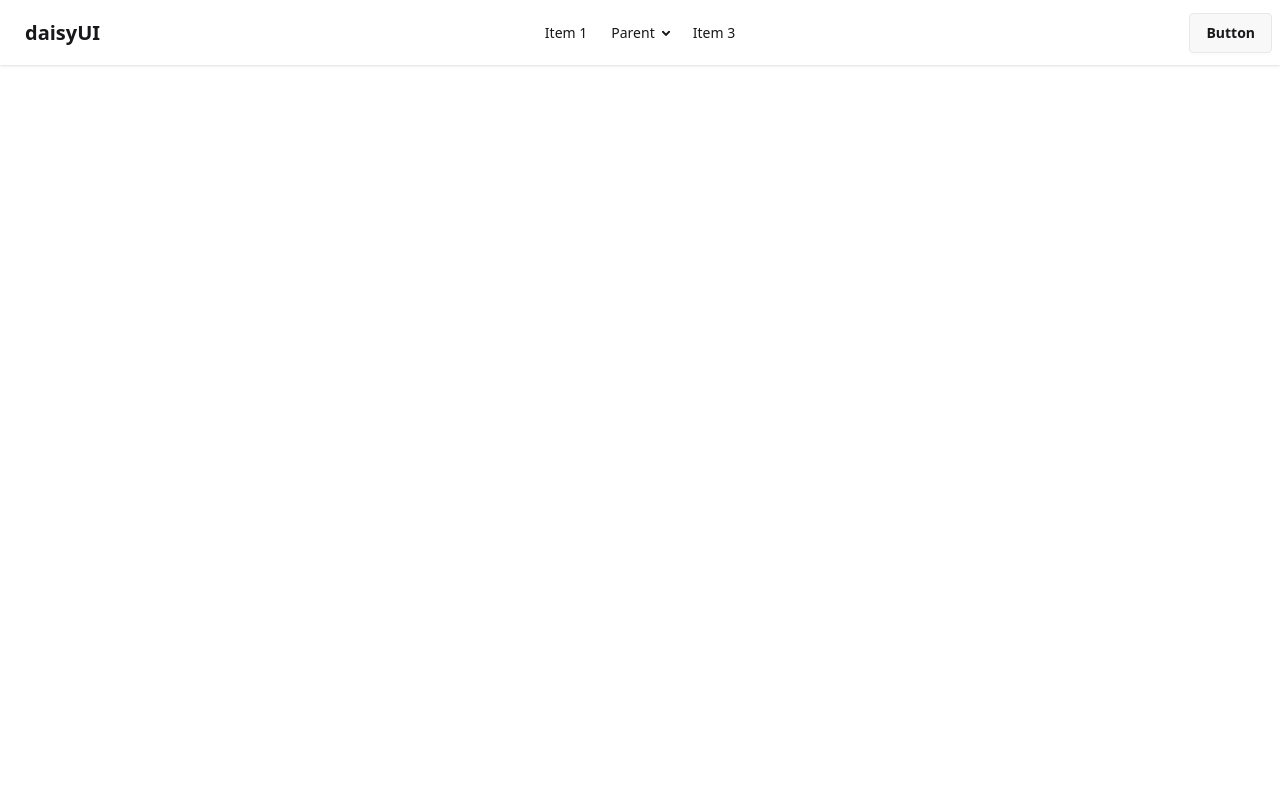
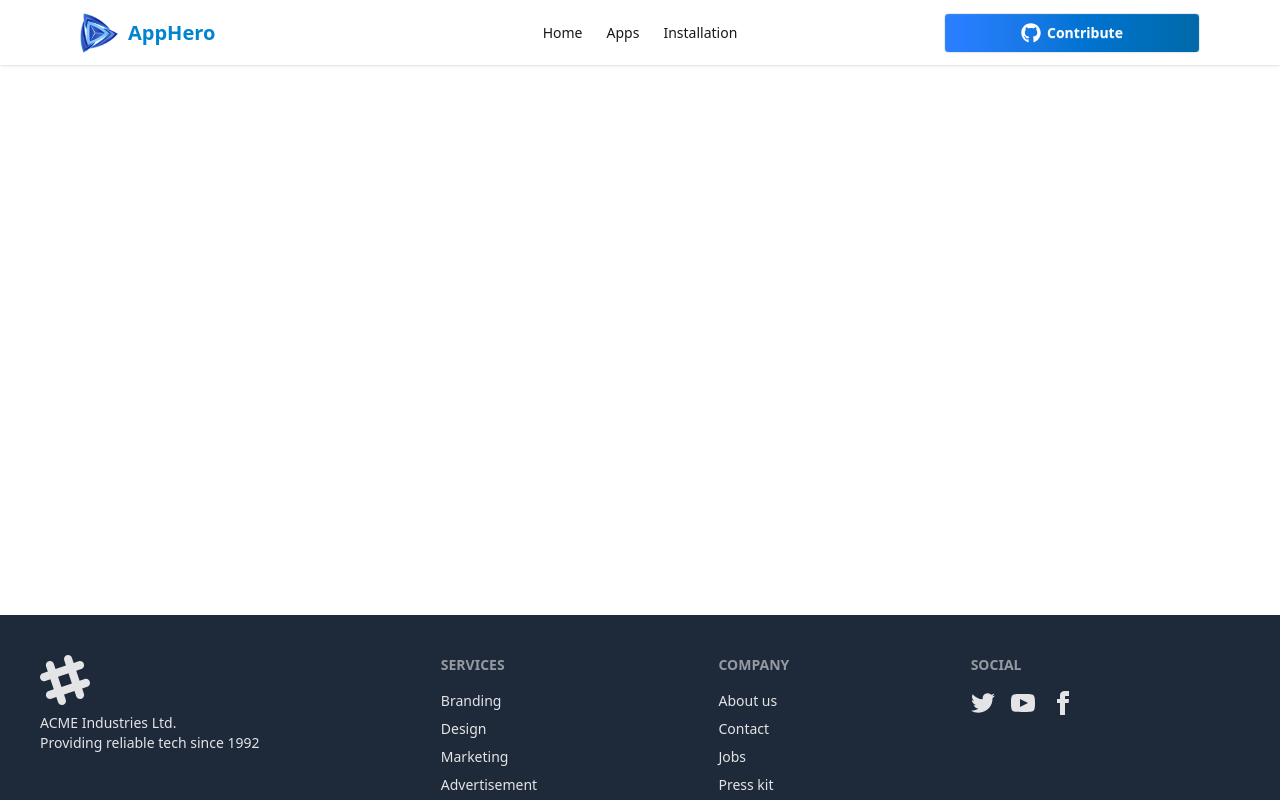
Before and after one commit to suronjit02/AppHero, a React (Vite) app: page / in a window 1280 px wide. Shown: the top 800 px of the page. Built offline with nearby package versions, Linux system fonts and the light colour scheme.

Commit message:
set react router

```diff
--- a/package.json
+++ b/package.json
@@ -13,6 +13,7 @@
     "@tailwindcss/vite": "^4.1.16",
     "react": "^19.1.1",
     "react-dom": "^19.1.1",
+    "react-icons": "^5.5.0",
     "react-router": "^7.9.5",
     "tailwindcss": "^4.1.16"
   },
--- a/src/components/Footer.jsx
+++ b/src/components/Footer.jsx
@@ -3,7 +3,7 @@ import React from 'react';
 const Footer = () => {
     return (
 
-        <footer className="footer sm:footer-horizontal bg-neutral text-neutral-content p-10">
+        <footer className="footer sm:footer-horizontal bg-gray-800 text-neutral-content p-10">
             <aside>
                 <svg
                     width="50"
@@ -22,6 +22,22 @@ const Footer = () => {
                     Providing reliable tech since 1992
                 </p>
             </aside>
+
+            <nav>
+                <h6 className="footer-title">Services</h6>
+                <a className="link link-hover">Branding</a>
+                <a className="link link-hover">Design</a>
+                <a className="link link-hover">Marketing</a>
+                <a className="link link-hover">Advertisement</a>
+            </nav>
+            <nav>
+                <h6 className="footer-title">Company</h6>
+                <a className="link link-hover">About us</a>
+                <a className="link link-hover">Contact</a>
+                <a className="link link-hover">Jobs</a>
+                <a className="link link-hover">Press kit</a>
+            </nav>
+
             <nav>
                 <h6 className="footer-title">Social</h6>
                 <div className="grid grid-flow-col gap-4">
@@ -61,6 +77,7 @@ const Footer = () => {
                 </div>
             </nav>
 
+
         </footer>
 
     );
--- a/src/components/Navbar.jsx
+++ b/src/components/Navbar.jsx
@@ -1,8 +1,11 @@
 import React from 'react';
+import { Link } from 'react-router';
+import logo from '../assets/logo.png';
+import { FaGithub } from 'react-icons/fa';
 
 const Navbar = () => {
     return (
-        <div className="navbar bg-base-100 shadow-sm">
+        <div className="navbar bg-base-100 shadow-sm fixed sm:px-20">
             <div className="navbar-start">
                 <div className="dropdown">
                     <div tabIndex={0} role="button" className="btn btn-ghost lg:hidden">
@@ -11,36 +14,27 @@ const Navbar = () => {
                     <ul
                         tabIndex="-1"
                         className="menu menu-sm dropdown-content bg-base-100 rounded-box z-1 mt-3 w-52 p-2 shadow">
-                        <li><a>Item 1</a></li>
-                        <li>
-                            <a>Parent</a>
-                            <ul className="p-2">
-                                <li><a>Submenu 1</a></li>
-                                <li><a>Submenu 2</a></li>
-                            </ul>
-                        </li>
-                        <li><a>Item 3</a></li>
+                        <li><Link to="/">Home</Link></li>
+                        <li><Link to="/apps">Apps</Link></li>
+                        <li><Link to="/installation">Installation</Link></li>
                     </ul>
                 </div>
-                <a className="btn btn-ghost text-xl">daisyUI</a>
-            </div>
-            <div className="navbar-center hidden lg:flex">
+
+                <Link to='/' className="flex items-center gap-2 text-xl font-bold text-sky-600">
+                    <img className="h-10" src={logo} alt="AppHero logo" />
+                    AppHero
+                </Link>
+
+
+            </div>            <div className="navbar-center hidden lg:flex">
                 <ul className="menu menu-horizontal px-1">
-                    <li><a>Item 1</a></li>
-                    <li>
-                        <details>
-                            <summary>Parent</summary>
-                            <ul className="p-2">
-                                <li><a>Submenu 1</a></li>
-                                <li><a>Submenu 2</a></li>
-                            </ul>
-                        </details>
-                    </li>
-                    <li><a>Item 3</a></li>
+                    <li><Link to="/">Home</Link></li>
+                    <li><Link to="/apps">Apps</Link></li>
+                    <li><Link to="/installation">Installation</Link></li>
                 </ul>
             </div>
             <div className="navbar-end">
-                <a className="btn">Button</a>
+                <button className="btn btn-wide bg-linear-to-r from-blue-500 to-sky-700 text-white"> <span className='text-xl'><FaGithub /></span> Contribute</button>
             </div>
         </div>
     );
--- a/src/index.css
+++ b/src/index.css
@@ -1,2 +1,4 @@
 @import "tailwindcss";
-@plugin "daisyui";
+@plugin "daisyui" {
+    themes: light --default, dark, cupcake;
+}
--- a/src/layouts/RootLayout.jsx
+++ b/src/layouts/RootLayout.jsx
@@ -1,12 +1,23 @@
 import React from 'react';
+import Navbar from '../components/Navbar';
+import Footer from '../components/Footer';
+import { Outlet } from 'react-router';
 
 const RootLayout = () => {
     return (
         <div>
 
-            <main>
+            <Navbar />
+
+            <main className="min-h-[calc(100vh-185px)]">
+
+                <Outlet />
 
             </main>
+
+            <Footer />
+
+
 
         </div>
     );
--- a/src/main.jsx
+++ b/src/main.jsx
@@ -3,13 +3,39 @@ import { createRoot } from 'react-dom/client'
 import './index.css'
 import { createBrowserRouter, RouterProvider } from 'react-router'
 import Home from './pages/Home.jsx'
+import AllApps from './pages/AllApps.jsx'
+import MyInstallation from './pages/MyInstallation.jsx'
+import RootLayout from './layouts/RootLayout.jsx'
 
 const router = createBrowserRouter([
 
   {
     path: '/',
-    Component: Home,
-  }
+    Component: RootLayout,
+
+    children: [
+
+      {
+        path: '/',
+        Component: Home,
+      },
+      {
+        path: '/home',
+        Component: Home,
+      },
+      {
+        path: '/apps',
+        Component: AllApps,
+      },
+      {
+        path: '/installation',
+        Component: MyInstallation,
+      },
+
+
+    ]
+  },
+
 
 ])
 
--- a/src/pages/AllApps.jsx
+++ b/src/pages/AllApps.jsx
@@ -0,0 +1,11 @@
+import React from 'react';
+
+const AllApps = () => {
+    return (
+        <div>
+            <h1>all app</h1>
+        </div>
+    );
+};
+
+export default AllApps;
--- a/src/pages/Home.jsx
+++ b/src/pages/Home.jsx
@@ -6,13 +6,12 @@ const Home = () => {
     return (
         <>
 
-            <Navbar />
 
-            <main className='h-screen'>
 
-            </main>
 
-            <Footer/>
+                <h1>this is home</h1>
+
+
 
         </>
     );
--- a/src/pages/MyInstallation.jsx
+++ b/src/pages/MyInstallation.jsx
@@ -0,0 +1,11 @@
+import React from 'react';
+
+const MyInstallation = () => {
+    return (
+        <div>
+            <h1>My install</h1>
+        </div>
+    );
+};
+
+export default MyInstallation;
```
Also changed, not shown: 1 other file (tests, documents, lock files or other folders).
